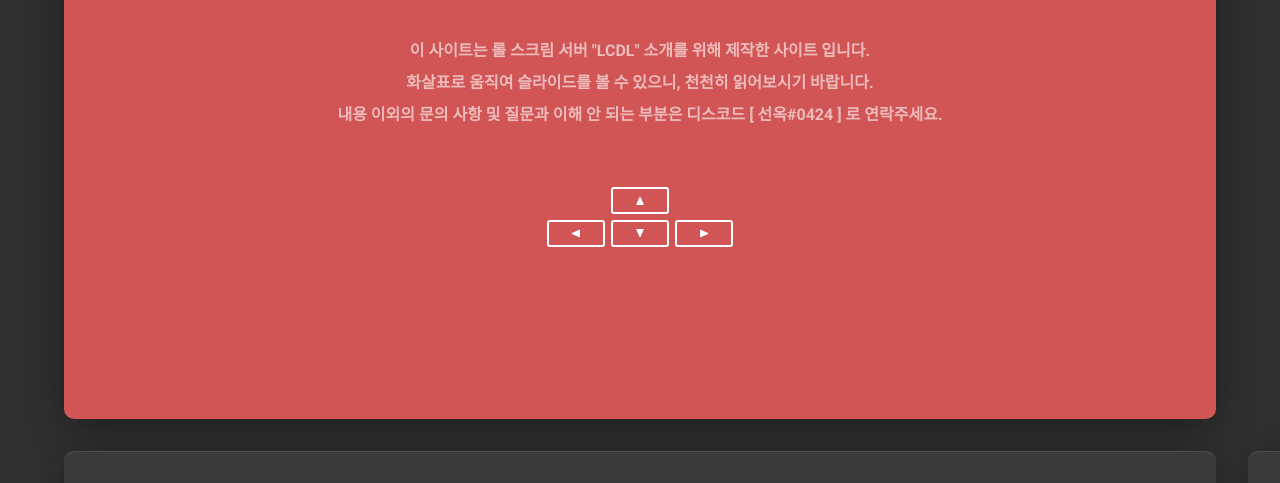
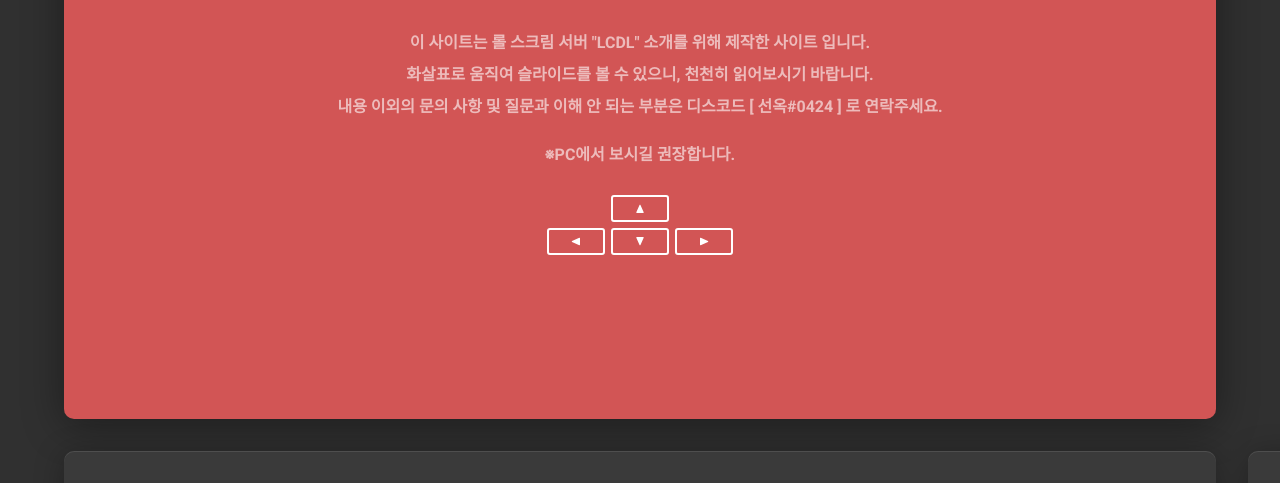
Before and after one commit to Moongzzi/LCDLSite, a plain HTML site: page index.html in a window 1280 px wide. Shown: the part 317-800 px from the top of the page. Drawn offline with Linux system fonts and the light colour scheme.

Commit message:
add ment
add ment

```diff
--- a/index.html
+++ b/index.html
@@ -59,6 +59,7 @@
 							화살표로 움직여 슬라이드를 볼 수 있으니, 천천히 읽어보시기 바랍니다. <br><br>
 							내용 이외의 문의 사항 및 질문과 이해 안 되는 부분은 디스코드 [ 선옥#0424 ] 로 연락주세요.
 							<br><br><br>
+							※PC에서 보시길 권장합니다.
 						</p>
 						<svg version="1.1" id="icon-keyboard" xmlns="http://www.w3.org/2000/svg" xmlns:xlink="http://www.w3.org/1999/xlink" x="0px" y="0px" width="186px" height="60px" viewBox="0 0 186 60" enable-background="new 0 0 186 60" xml:space="preserve">
 						<path fill="none" stroke="#FFFFFF" stroke-width="2" stroke-miterlimit="10" d="M119,59H67c-1.10457,0-2-0.89543-2-2V36
```
